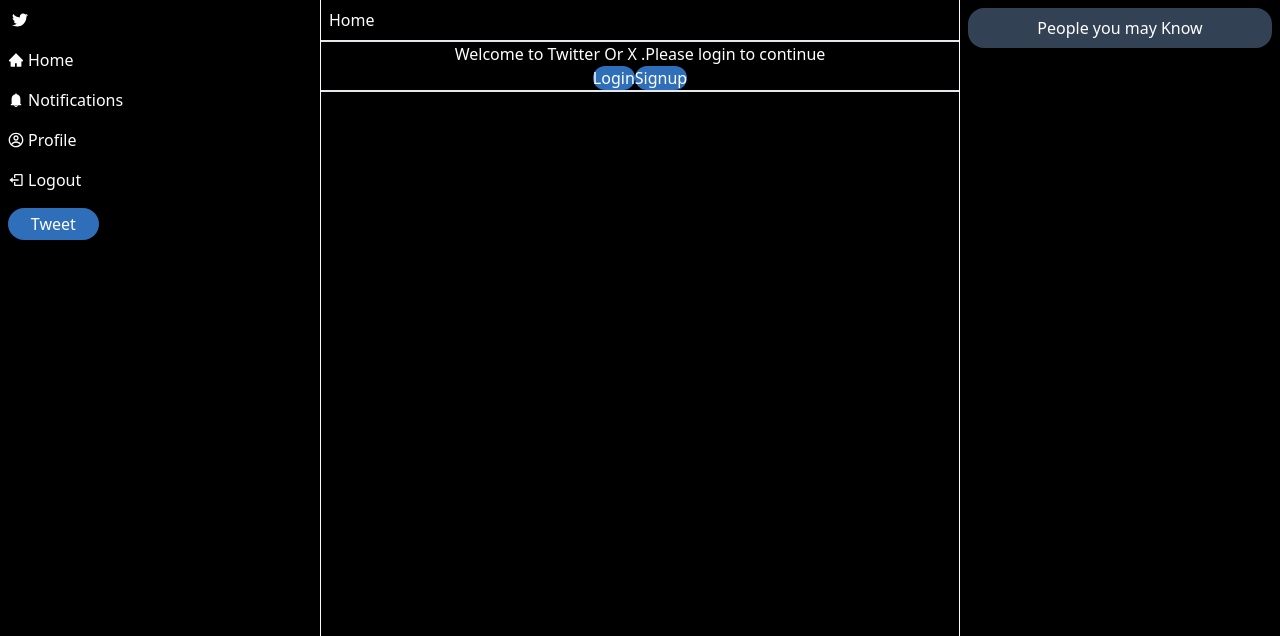
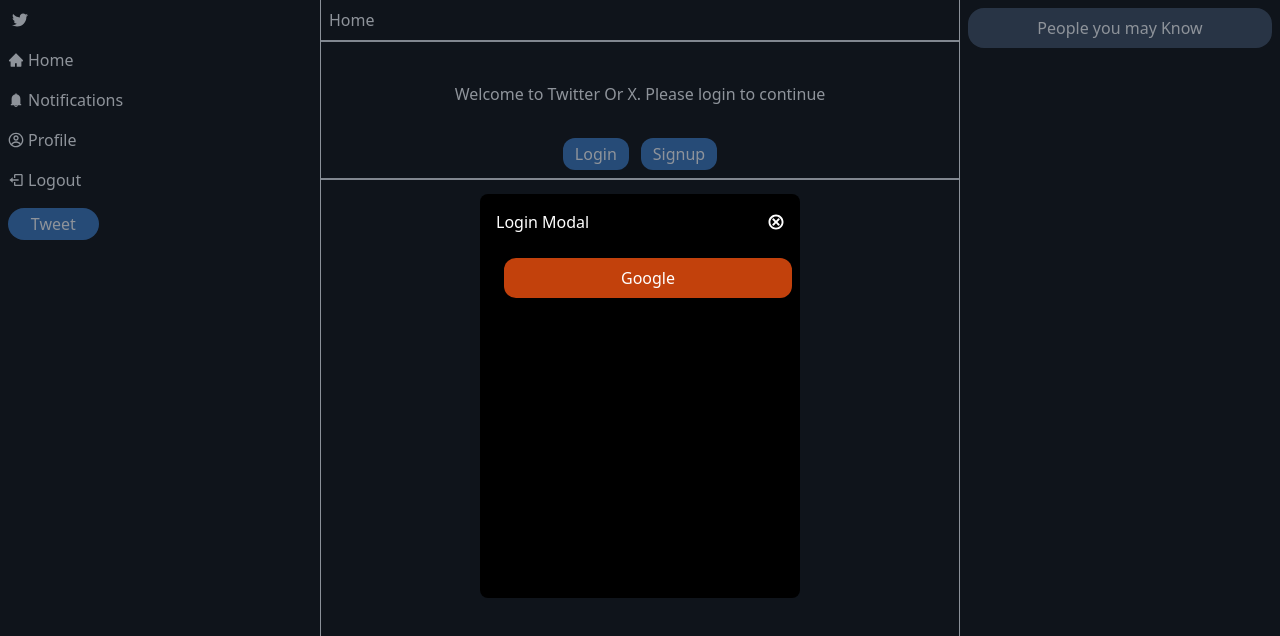
Before and after one commit to faisal004/xclone, a Next.js app: page / in a window 1280 px wide. Both pictures are taken after a click on the button "Login". Shown: the top 636 px of the page. Built offline with nearby package versions, Linux system fonts and the light colour scheme; no server answers.

Commit message:
Google Provider added

```diff
--- /dev/null
+++ b/app/Providers.tsx
@@ -0,0 +1,11 @@
+import { SessionProvider} from "next-auth/react";
+import { ReactNode } from "react";
+
+interface NextAuthProviderProps {
+  children: ReactNode;
+}
+
+export const NextAuthProvider = ({ children }: NextAuthProviderProps) => {
+
+  return <SessionProvider>{children}</SessionProvider>;
+};
--- /dev/null
+++ b/app/api/auth/[...nextauth]/route.ts
@@ -0,0 +1,15 @@
+import NextAuth from "next-auth/next";
+import GoogleProvider from "next-auth/providers/google";
+
+const authOptions = {
+  providers: [
+    GoogleProvider({
+      clientId: process.env.GOOGLE_CLIENT_ID || "",
+      clientSecret: process.env.GOOGLE_CLIENT_SECRET || "",
+    }),
+  ],
+};
+
+const handler = NextAuth(authOptions);
+
+export { handler as GET, handler as POST };
--- a/app/layout.tsx
+++ b/app/layout.tsx
@@ -5,6 +5,7 @@
 import Sidebar from '../components/Sidebar'
 import Rightside from '../components/Rightside'
 import { RecoilRoot } from 'recoil'
+import { NextAuthProvider } from './Providers'
 
 const inter = Inter({ subsets: ['latin'] })
 
@@ -22,9 +23,12 @@
     <html lang="en">
       <RecoilRoot>
         <body className="body container mx-auto">
+          <NextAuthProvider>
+
           <Sidebar />
           {children}
           <Rightside />
+          </NextAuthProvider>
         </body>
       </RecoilRoot>
     </html>
--- a/components/Middlepage.tsx
+++ b/components/Middlepage.tsx
@@ -1,13 +1,13 @@
 "use client"
 import React from 'react'
-import Tweetbox from '../pagecomponents/Tweetbox'
-import Notloginbox from '../pagecomponents/Notloginbox';
+import Tweetbox from '@/pagecomponents/Tweetbox'
+import Notloginbox from '@/pagecomponents/Notloginbox';
 import { useRecoilState } from "recoil";
 import { userIn } from '@/store/atoms/userIn';
 
 const Middlepage = () => {
   const [user, ] = useRecoilState(userIn);
-  console.log(user)
+
   return (
     <div className='text-white border-l border-r border-l-slate-50 border-r-slate-50  md:w-2/4 w-full  items-center  '>
         <div className='bg-black border-b-2 text-left p-2'>Home</div>
--- /dev/null
+++ b/modals/Loginmodal.tsx
@@ -0,0 +1,32 @@
+'use client'
+import React from 'react'
+import { GiCancel } from 'react-icons/gi'
+import {signIn,useSession} from "next-auth/react"
+
+interface LoginModalProps {
+  closeModal: () => void
+}
+
+const Loginmodal: React.FC<LoginModalProps> = ({ closeModal }) => {
+  const {status} =useSession();
+  console.log(status)
+  return (
+    <div className="fixed   -top-10 left-0 right-0 bottom-0 flex items-center justify-center bg-gray-800 bg-opacity-50">
+      <div className="bg-black p-4 rounded-lg h-1/2 w-full md:w-1/4 flex flex-col items-center  space-x-4">
+        <div className="flex flex-row justify-between w-full">
+          <h2 className="text-white 0">Login Modal</h2>
+          <button className="text-white" onClick={closeModal} >
+            <GiCancel />
+          </button>
+        </div>
+        <div className=' items-center justify-center w-full py-3 m-3 '>
+            <button onClick={()=>{
+              signIn("google")
+            }} className='bg-orange-700 w-full rounded-xl p-2'>Google</button>
+        </div>
+      </div>
+    </div>
+  )
+}
+
+export default Loginmodal
--- a/package.json
+++ b/package.json
@@ -13,7 +13,9 @@
     "@types/react": "18.2.21",
     "@types/react-dom": "18.2.7",
     "autoprefixer": "10.4.15",
+    "mongoose": "^7.5.0",
     "next": "13.4.19",
+    "next-auth": "^4.23.1",
     "postcss": "8.4.29",
     "react": "18.2.0",
     "react-dom": "18.2.0",
--- a/pagecomponents/Notloginbox.tsx
+++ b/pagecomponents/Notloginbox.tsx
@@ -1,16 +1,33 @@
-import React, { FC } from 'react'
+
+import React, { FC, useState } from 'react'
+import Loginmodal from '@/modals/Loginmodal';
+
 
 const Notloginbox: FC = () => {
+  const [isModalOpen, setIsModalOpen] = useState(false);
+
+  const openModal = () => {
+    setIsModalOpen(true);
+  };
+
+  const closeModal = () => {
+    setIsModalOpen(false);
+  };
+
   return (
     <div className="flex flex-col justify-between border-b-2 pb-2 text-center space-y-8">
-     <div className='mx-auto mt-10'>Welcome to Twitter Or X .Please login to continue</div>
-     <div className='space-x-3'>
-        <button className='bg-[#2f6eb9] px-3 py-1 rounded-xl '>Login</button>
-        <button className='bg-[#2f6eb9]  px-3 py-1 rounded-xl '>Signup</button>
-     </div>
+      <div className='mx-auto mt-10'>Welcome to Twitter Or X. Please login to continue</div>
+      <div className='space-x-3'>
+        <button className='bg-[#2f6eb9] px-3 py-1 rounded-xl' onClick={openModal}>Login</button>
+        <button className='bg-[#2f6eb9] px-3 py-1 rounded-xl '>Signup</button>
+      </div>
 
+      {/* Modal */}
+      {isModalOpen && (
+        <Loginmodal closeModal={closeModal}/>
+      )}
     </div>
-  )
+  );
 }
 
-export default Notloginbox
+export default Notloginbox;
--- a/tailwind.config.ts
+++ b/tailwind.config.ts
@@ -5,6 +5,8 @@
     './pages/**/*.{js,ts,jsx,tsx,mdx}',
     './components/**/*.{js,ts,jsx,tsx,mdx}',
     './app/**/*.{js,ts,jsx,tsx,mdx}',
+    './modals/**/*.{js,ts,jsx,tsx,mdx}',
+    './pagecomponents/**/*.{js,ts,jsx,tsx,mdx}',
   ],
   theme: {
     extend: {
```
Also changed, not shown: app/page.tsx (+1 -8 lines), 2 other files (tests, documents, lock files or other folders).
